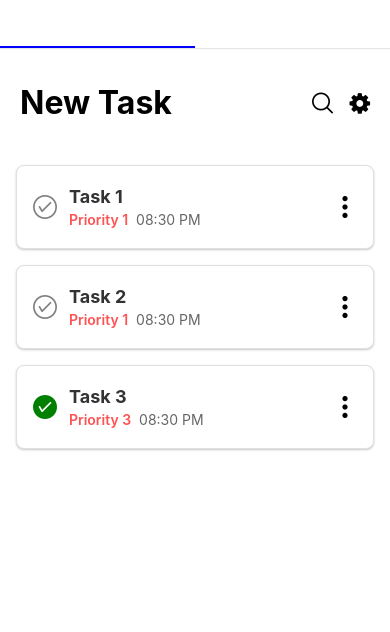
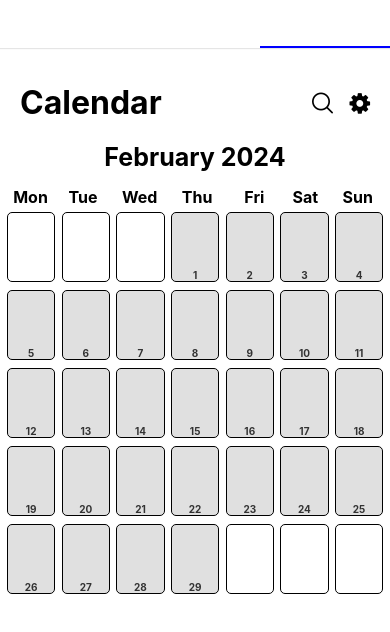
Before and after one commit to BooValooo/To-do-app, a React Native app in the folder EaseTask/: screen /Calendar in a window 390 px wide. Shown: the top 632 px of the page. Built offline with nearby package versions, Linux system fonts and the light colour scheme; what native-base would draw is missing.

Commit message:
Calendar page added to the different screens

```diff
--- a/EaseTask/App.js
+++ b/EaseTask/App.js
@@ -1,6 +1,6 @@
 import React from 'react'
-import AppContainer from './Src/Components/app-container'
-import Navigator from './Src/'
+import AppContainer from './src/Components/app-container'
+import Navigator from './src/'
 
 export default function App() {
   return (
--- /dev/null
+++ b/EaseTask/src/Views/Calendar.tsx
@@ -0,0 +1,38 @@
+import React from 'react';
+import { View, StyleSheet } from 'react-native';
+import Headbar from '../Components/Headbar';
+import CalendarMonth from '../Components/CalendarMonth';
+
+const Calendar = () => {
+  const handleIcon1Press = () => {
+    // Handle the press event for the first icon
+    console.log('Icon 1 pressed');
+  };
+
+  const handleIcon2Press = () => {
+    // Handle the press event for the second icon
+    console.log('Icon 2 pressed');
+  };
+  const currentDate = new Date();
+  const year = currentDate.getFullYear();
+  const month = currentDate.getMonth()+1;
+
+  const showSearchIcon = true;
+  const headbarText = "Calendar"
+
+  return (
+    <View style={styles.container}>
+      <Headbar showSearchIcon={showSearchIcon} headbarText={headbarText} onSearchPress={handleIcon1Press} onOptionsPress={handleIcon2Press} />
+      <CalendarMonth year={year} month={month}/>
+    </View>
+  );
+};
+
+const styles = StyleSheet.create({
+  container: {
+    flex: 1,
+    backgroundColor: '#fff',
+  },
+});
+
+export default Calendar;
--- a/EaseTask/src/index.tsx
+++ b/EaseTask/src/index.tsx
@@ -2,6 +2,7 @@ import React from 'react';
 import { createMaterialTopTabNavigator } from '@react-navigation/material-top-tabs';
 import MainScreen from './Views/main-screen';
 import Test from './Views/test';
+import Calendar from './Views/Calendar';
 // import OtherScreen from './Views/OtherScreen'; // 假设你有另一个页面
 
 const Tab = createMaterialTopTabNavigator();
@@ -21,6 +22,7 @@ const App = () => {
     >
       <Tab.Screen name="Main" component={MainScreen} />
       <Tab.Screen name="Test" component={Test} />
+      <Tab.Screen name="Calendar" component={Calendar} />
     </Tab.Navigator>
   );
 }
```
Also changed, not shown: EaseTask/src/Views/test.txt (deleted).
